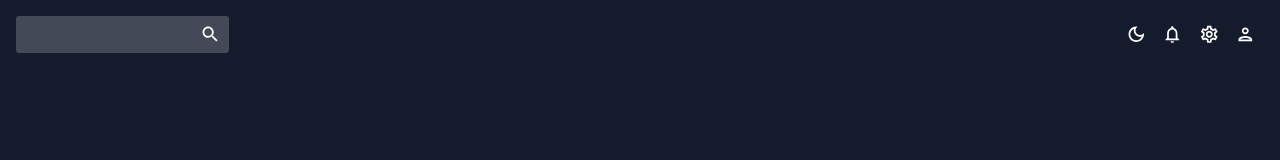
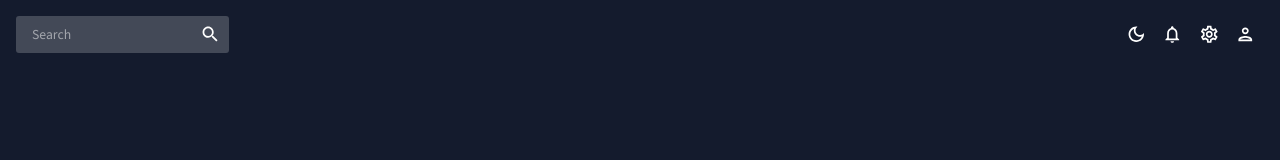
Before and after one commit to timeline-tk/react-admin-tutorial, a React (Create React App) app: page / in a window 1280 px wide. Shown: the top 160 px of the page. Built offline with nearby package versions, Linux system fonts and the light colour scheme; the HTML template or start-up script is replaced by a standard one.

Commit message:
Timestamp 00:50:25/4:04:24 - Fixed Light Mode Search Bar color and some grammar

```diff
--- a/src/scenes/global/Topbar.jsx
+++ b/src/scenes/global/Topbar.jsx
@@ -23,7 +23,7 @@ const Topbar = () => {
                 backgroundColor={colors.primary[400]}
                 borderRadius="3px"
             >
-                <InputBase sx={{ ml: 2, flex: 1}} placeHolder="Search" />
+                <InputBase sx={{ ml: 2, flex: 1}} placeholder="Search" />
                 <IconButton type="button" sx={{ p: 1 }}>
                     <SearchIcon />
                 </IconButton>
@@ -32,7 +32,7 @@ const Topbar = () => {
             {/* ICONS */}
             <Box display="flex">
                 <IconButton onClick={colorMode.toggleColorMode}>
-                    {theme.palette.mode === 'dark' ? (
+                    {theme.palette.mode === "dark" ? (
                         <DarkModeOutlinedIcon />
                     ): (
                         <LightModeOutlinedIcon />
--- a/src/theme.js
+++ b/src/theme.js
@@ -77,7 +77,7 @@ export const tokens = (mode) => ({
             100: "#040509",
             200: "#080b12",
             300: "#0c101b",
-            400: "f2f0f0", //#101624 doesnt work too well
+            400: "#f0f0f0", //#101624 doesnt work too well
             500: "#141b2d",
             600: "#434957",
             700: "#727681",
@@ -142,8 +142,9 @@ export const themeSettings = (mode) => {
                     },
                     background: {
                         default: colors.primary[500],
-                    }
-                } : {
+                    },
+                }
+                : {
                     primary: {
                         main: colors.primary[100],
                     },
@@ -156,8 +157,8 @@ export const themeSettings = (mode) => {
                         light: colors.grey[100]
                     },
                     background: {
-                        default: "fcfcfc",
-                    }
+                        default: "#fcfcfc",
+                    },
                 }),
         },
         typography: {
@@ -202,7 +203,7 @@ export const useMode = () => {
     const colorMode = useMemo(
         () => ({
             toggleColorMode: () =>
-            setMode((prev) => (prev === "light" ? "dark" : "light"))
+                setMode((prev) => (prev === "light" ? "dark" : "light"))
         }),
         []
     );
```
